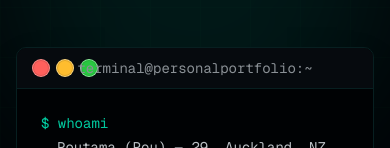
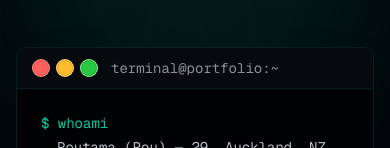
Before and after one commit to flow-ctrl369/it-portfolio, a Next.js app: page / in a window 390 px wide. Shown: the part 493-641 px from the top of the page. Built offline with nearby package versions, Linux system fonts and the light colour scheme.

Commit message:
fixed mobile terminal console text

```diff
--- a/components/hero-section.tsx
+++ b/components/hero-section.tsx
@@ -70,7 +70,7 @@ export function HeroSection() {
                 </div>
               </div>
               <span className="pointer-events-none absolute left-1/2 top-1/2 -translate-x-1/2 -translate-y-1/2 text-sm text-muted-foreground font-mono">
-                terminal@personalportfolio:~
+                terminal@portfolio:~
               </span>
             </div>
 
```
